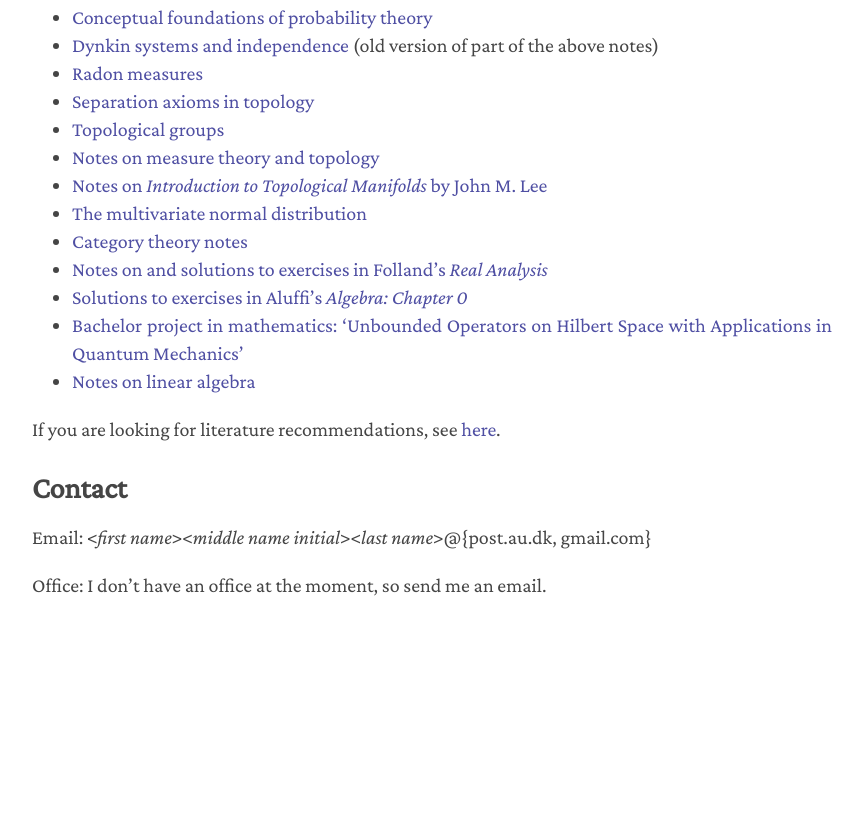
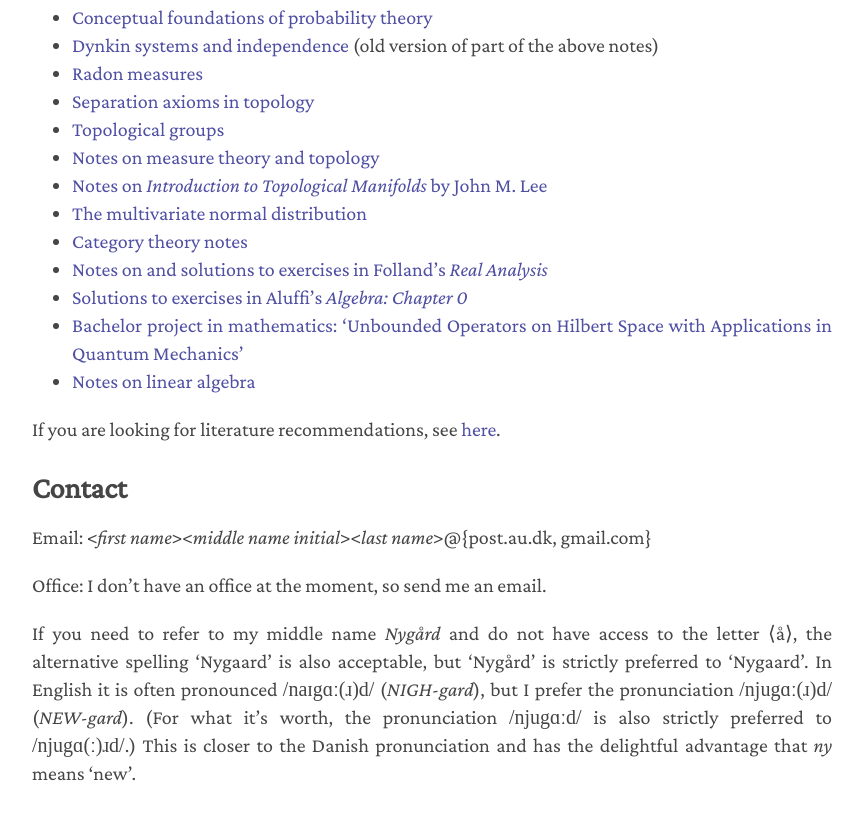
Before and after one commit to dnhansen/dnhansen.github.io, a plain HTML site: page index.html in a window 1280 px wide. Shown: the part 1290-2109 px from the top of the page, without its empty margins (208-1071 px from the left). Before the commit the page ends 1969 px from the top, so only its background shows below. Drawn offline with nearby package versions, Linux system fonts and the light colour scheme.

Commit message:
Added IPA for 'Nygård' to index. Added .IPA class, modified main.css.

```diff
--- a/index.html
+++ b/index.html
@@ -87,5 +87,8 @@
     <p>
       Office: I don&rsquo;t have an office at the moment, so send me an email.
     </p>
+    <p>
+      If you need to refer to my middle name <em>Nygård</em> and do not have access to the letter &#10216;å&#10217;, the alternative spelling &lsquo;Nygaard&rsquo; is also acceptable, but &lsquo;Nygård&rsquo; is strictly preferred to &lsquo;Nygaard&rsquo;. In English it is often pronounced <a class="IPA">/naɪgɑː(ɹ)d/</a> (<em>NIGH-gard</em>), but I prefer the pronunciation <a class="IPA">/njugɑː(ɹ)d/</a> (<em>NEW-gard</em>). (For what it&rsquo;s worth, the pronunciation <a class="IPA">/njugɑːd/</a> is also strictly preferred to <a class="IPA">/njugɑ(ː)ɹd/</a>.) This is closer to the Danish pronunciation and has the delightful advantage that <em>ny</em> means &lsquo;new&rsquo;.
+    </p>
   </body>
 </html>
--- a/main.css
+++ b/main.css
@@ -23,3 +23,8 @@ h2 {
   line-height: 20px;
   padding-top: 10px;
 }
+
+.IPA {
+  font-family: 'Times New Roman', Times, serif;
+  color: #454545
+}
```
Also changed, not shown: index_body.html (+3 -0 lines).
